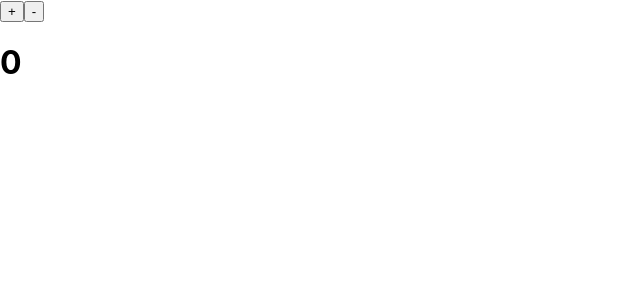
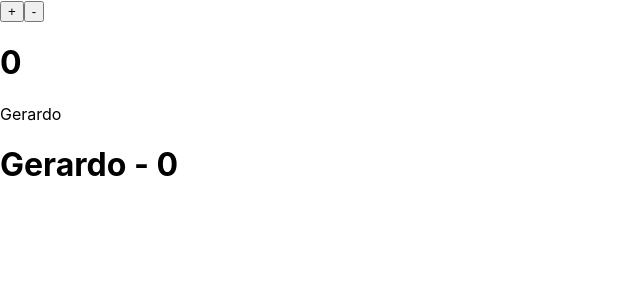
Before and after one commit to EdValenzuela/fundamentos-redux, a React (Create React App) app: page / in a window 1280 px wide. Shown: the top 300 px of the page, without its empty margins (0-640 px from the left). Built offline with nearby package versions, Linux system fonts and the light colour scheme.

Commit message:
✨ usando múltiples reducers

```diff
--- a/src/App.js
+++ b/src/App.js
@@ -1,6 +1,7 @@
 import React from 'react'
 import { Provider } from 'react-redux'
 import Counter from './Components/Counter'
+import Info from './Components/Info'
 
 import store from './store'
 
@@ -9,6 +10,7 @@ const App = () => {
     <Provider store={store}>
       <div>
         <Counter />
+        <Info />
       </div>
     </Provider>
   )
--- a/src/Components/Counter.js
+++ b/src/Components/Counter.js
@@ -4,21 +4,24 @@ import { increment, decrement } from '../store'
 
 const Counter = props => {
 
-    const { count, increment, decrement } = props;
+    const { counter, name, increment, decrement } = props;
 
     return (
         <div>
             <button onClick={ increment } >+</button>
             <button onClick={ decrement }>-</button>
 
-            <h1>{ count }</h1>
+            <h1>{ counter }</h1>
+            <p>{ name }</p>
         </div>
     )
 }
 
 const mapStateToProps = state => {
+    console.log(state)
     return{
-        count: state
+        name: state.user.name,
+        counter: state.counter
     }
 }
 
--- /dev/null
+++ b/src/Components/Info.js
@@ -0,0 +1,24 @@
+import React from 'react'
+import { connect } from 'react-redux'
+
+const Info = (props) => {
+    return (
+        <div>
+            <h1>{ props.name } - { props.counter }</h1>
+        </div>
+    )
+}
+
+const mapStateToProps = state => {
+    console.log(state)
+    return{
+        name: state.user.name,
+        counter: state.counter
+    }
+}
+
+const mapDispatchToProps = dispatch => {
+    return{}
+}
+
+export default connect(mapStateToProps, mapDispatchToProps)(Info)
--- /dev/null
+++ b/src/reducers/counter.js
@@ -0,0 +1,20 @@
+const initialState = 0;
+
+// Nombres de constantes de acciones
+export const INCREMENT = "INCREMENT";
+export const DECREMENT = "DECREMENT";
+
+const counter = (state = initialState, action) => {
+  switch (action.type) {
+    case INCREMENT:
+      return state + 1;
+
+    case DECREMENT:
+      return state - 1;
+
+    default:
+      return state;
+  }
+};
+
+export default counter
--- /dev/null
+++ b/src/reducers/index.js
@@ -0,0 +1,8 @@
+import { combineReducers } from 'redux'
+import counter from './counter'
+import user from './user'
+
+export default combineReducers({
+    counter,
+    user
+})
--- /dev/null
+++ b/src/reducers/user.js
@@ -0,0 +1,8 @@
+const user = (state = { name: "Gerardo" }, action) => {
+  switch (action.type) {
+    default:
+      return state;
+  }
+};
+
+export default user;
--- a/src/store.js
+++ b/src/store.js
@@ -1,8 +1,7 @@
-import { createStore } from "redux";
+import { createStore } from "redux"
+import rootReducer from './reducers'
+import { INCREMENT, DECREMENT } from './reducers/counter'
 
-// Nombres de constantes de acciones
-const INCREMENT = "INCREMENT";
-const DECREMENT = "DECREMENT";
 
 // Reducer
 /* es una funcion pura que nos regresa el estado actual */
@@ -12,20 +11,7 @@ const DECREMENT = "DECREMENT";
     puede tener efectos secundarios
 */
 
-const initialState = 0;
 
-const counter = (state = initialState, action) => {
-  switch (action.type) {
-    case INCREMENT:
-      return state + 1;
-
-    case DECREMENT:
-      return state - 1;
-
-    default:
-      return state;
-  }
-};
 
 /* store.subscribe(() => {
   console.log(store.getState());
@@ -68,6 +54,6 @@ store.dispatch(increment()); */
 
 // Store
 // Almacenamiento de nuestro estado
-const store = createStore(counter);
+const store = createStore(rootReducer);
 
 export default store
```
